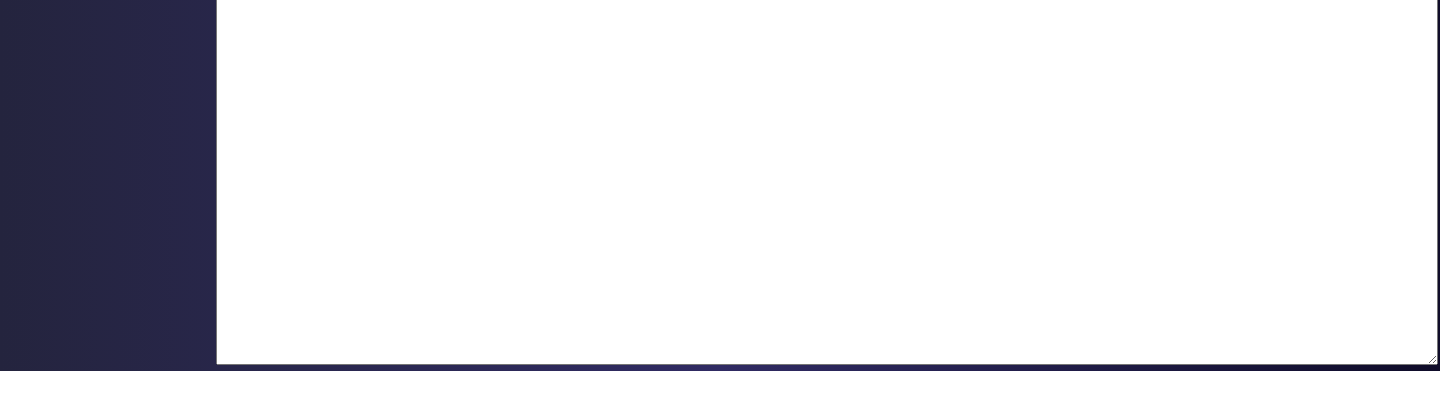
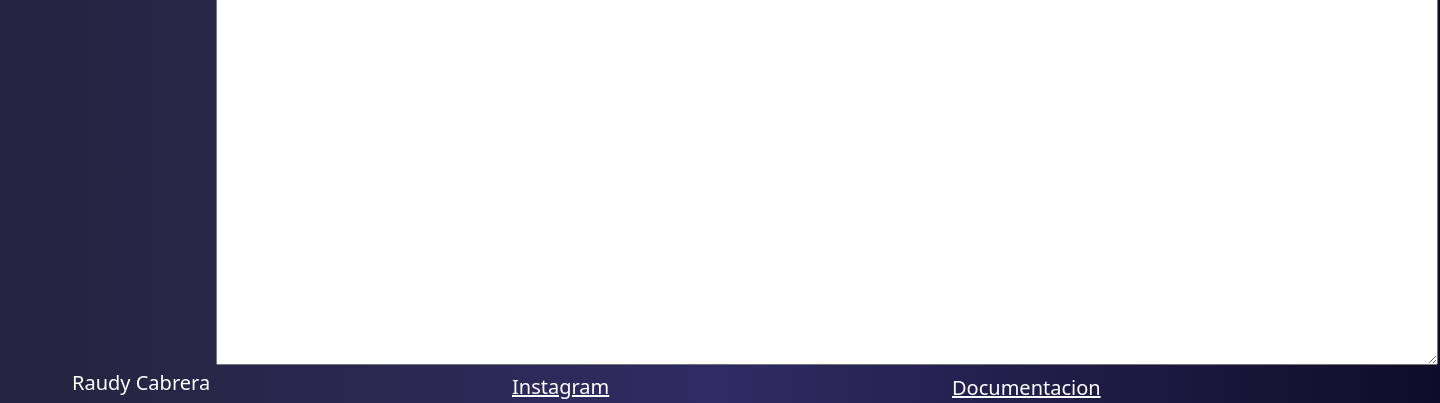
Before and after one commit to rauudy/IPC2_Proyecto2_201901973_Junio2021, a Django app: page / in a window 1440 px wide. Shown: the part 590-993 px from the top of the page. Before the commit the page ends 961 px from the top, so only its background shows below. Run offline with Django 3.2, Linux system fonts and the light colour scheme; data that the repository does not hold is empty.

Commit message:
Domentacion y detalles

```diff
--- a/fronted/web/templates/index.html
+++ b/fronted/web/templates/index.html
@@ -41,7 +41,21 @@ background: linear-gradient(to right, #24243e, #302b63, #0f0c29); /* W3C, IE 10+
     </textarea>
     <br>
 
-    </div>
+    <div class="container" style="color: white;">
+        <div class="row">
+          <div class="col align-self-start">
+            <h5>Raudy Cabrera</h5>
+          </div>
+          <div class="col align-self-center">
+            <a href="www.instagram.com/raudy_cabrera" style="color: white; font-size: 20px;" target="_blank">Instagram</a>
+          </div>
+          <div class="col align-self-end">
+            <a href="/Documentacion_Proyecto2.pdf" style="color: white; font-size: 20px;" target="_blank">Documentacion</a>
+          </div>
+        </div>
+      </div>
+
+
 
 </body>
 
```
Also changed, not shown: 1 other file.
